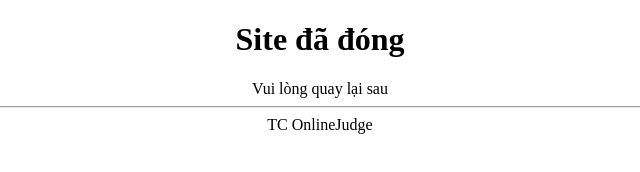
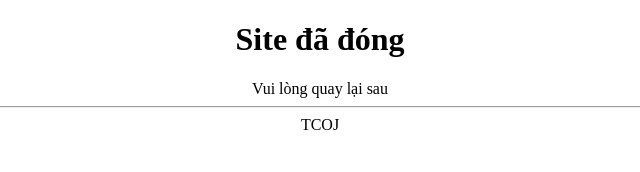
Before and after one commit to giaosu0719/tcoj-frame, a plain HTML site: page index.html in a window 1280 px wide. Shown: the full height of the page, 320-960 px from the left. Drawn offline with Linux system fonts and the light colour scheme.

Commit message:
Update index.html

```diff
--- a/index.html
+++ b/index.html
@@ -5,5 +5,5 @@
 <body bgcolor="white">
 <center><h1>Site đã đóng</h1></center>
 <center>Vui lòng quay lại sau</center>
-<hr><center>TC OnlineJudge</center>
+<hr><center>TCOJ</center>
 </body></html>
```
